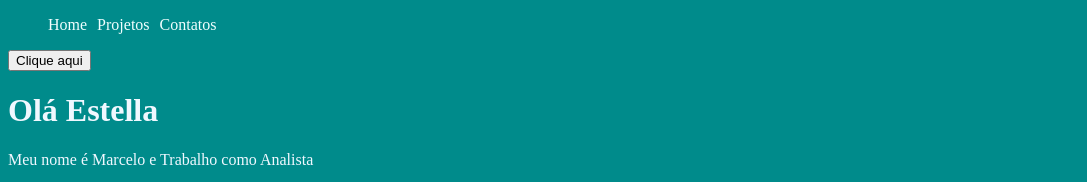
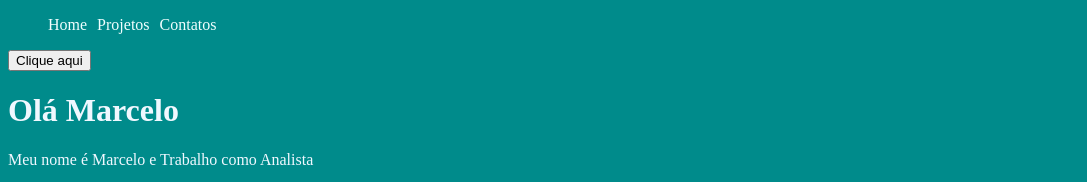
Before and after one commit to marcelogarciass/2_projeto_vue, a Vue app: page / in a window 1280 px wide. Shown: the top 182 px of the page, without its empty margins (0-1087 px from the left). Built offline with nearby package versions, Linux system fonts and the light colour scheme.

Commit message:
atualizaçao

```diff
--- a/src/components/PrimeiroComponente.vue
+++ b/src/components/PrimeiroComponente.vue
@@ -1,7 +1,7 @@
 <template>
     <Reutilizacao/>
     <div>
-        <h1>Olá Estella</h1>
+        <h1>Olá Marcelo</h1>
     <p>Meu nome é {{ nome }} e Trabalho como {{ profissao }} </p>
     </div>
     <Reutilizacao/>
```
